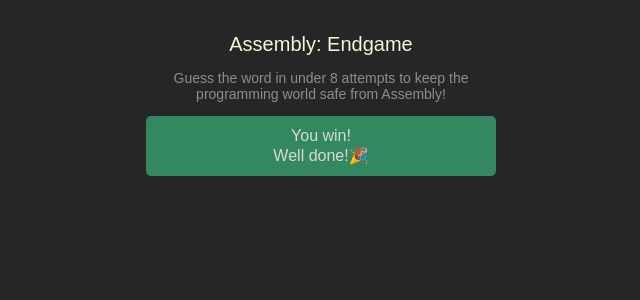
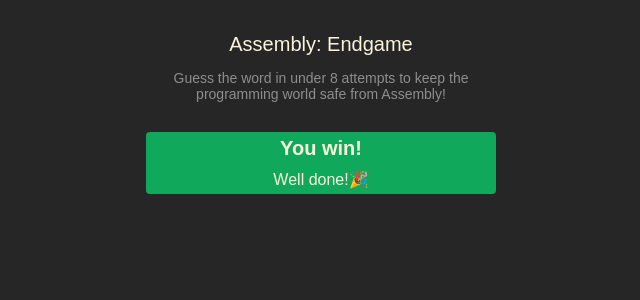
Before and after one commit to kolodziejmateusz/React-kurs-scrimba, a React (Vite) app in the folder Assembly-Endgame-Capstone-Project/: page / in a window 1280 px wide. Shown: the top 300 px of the page, without its empty margins (319-959 px from the left). Built offline with nearby package versions, Linux system fonts and the light colour scheme.

Commit message:
Assembly Endgame - Status Section

```diff
--- a/Assembly-Endgame-Capstone-Project/src/App.css
+++ b/Assembly-Endgame-Capstone-Project/src/App.css
@@ -29,13 +29,20 @@ header > p {
   color: #8e8e8e;
 }
 
-.info {
+section.game-status {
+  background-color: #10a95b;
   display: flex;
   flex-direction: column;
-  justify-content: space-evenly;
   align-items: center;
-  background-color: rgb(51, 136, 98);
-  height: 60px;
-  border-radius: 5px;
-  padding: 10px;
+  color: #f9f4da;
+  border-radius: 4px;
+  margin-block: 30px;
 }
+
+section.game-status > p {
+  margin: 5px;
+}
+section.game-status > h2 {
+  font-size: 1.25rem;
+  margin: 5px;
+}
--- a/Assembly-Endgame-Capstone-Project/src/App.jsx
+++ b/Assembly-Endgame-Capstone-Project/src/App.jsx
@@ -1,10 +1,5 @@
 import "./app.css";
-/**
- * Goal: Build out the main parts of our app
- *
- * Challenge: Add a header with the game title
- * and description. Startin' out easy 🙂🚶‍➡️
- */
+
 export default function App() {
   return (
     <main>
@@ -15,10 +10,10 @@ export default function App() {
           from Assembly!
         </p>
       </header>
-      <div className="info">
-        <span>You win!</span>
-        <span>Well done!🎉</span>
-      </div>
+      <section className="game-status">
+        <h2>You win!</h2>
+        <p>Well done!🎉</p>
+      </section>
     </main>
   );
 }
```
